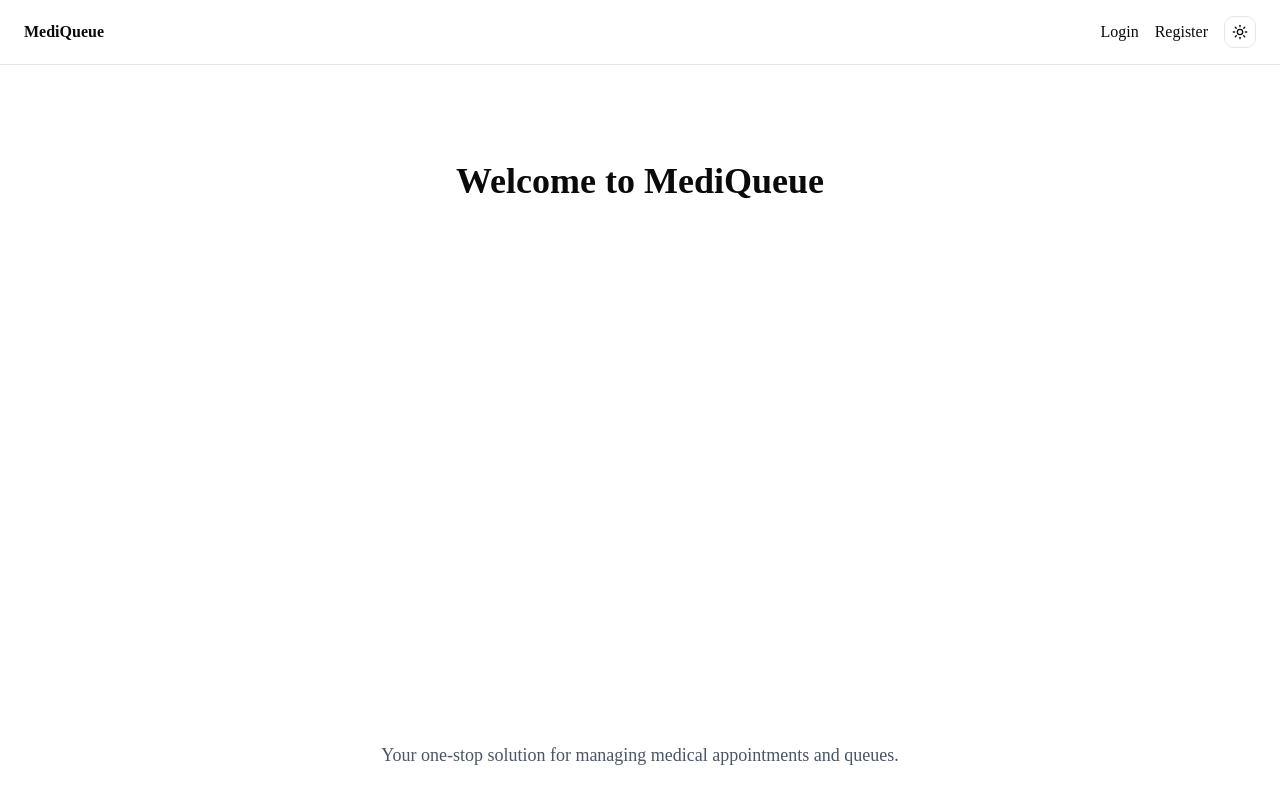
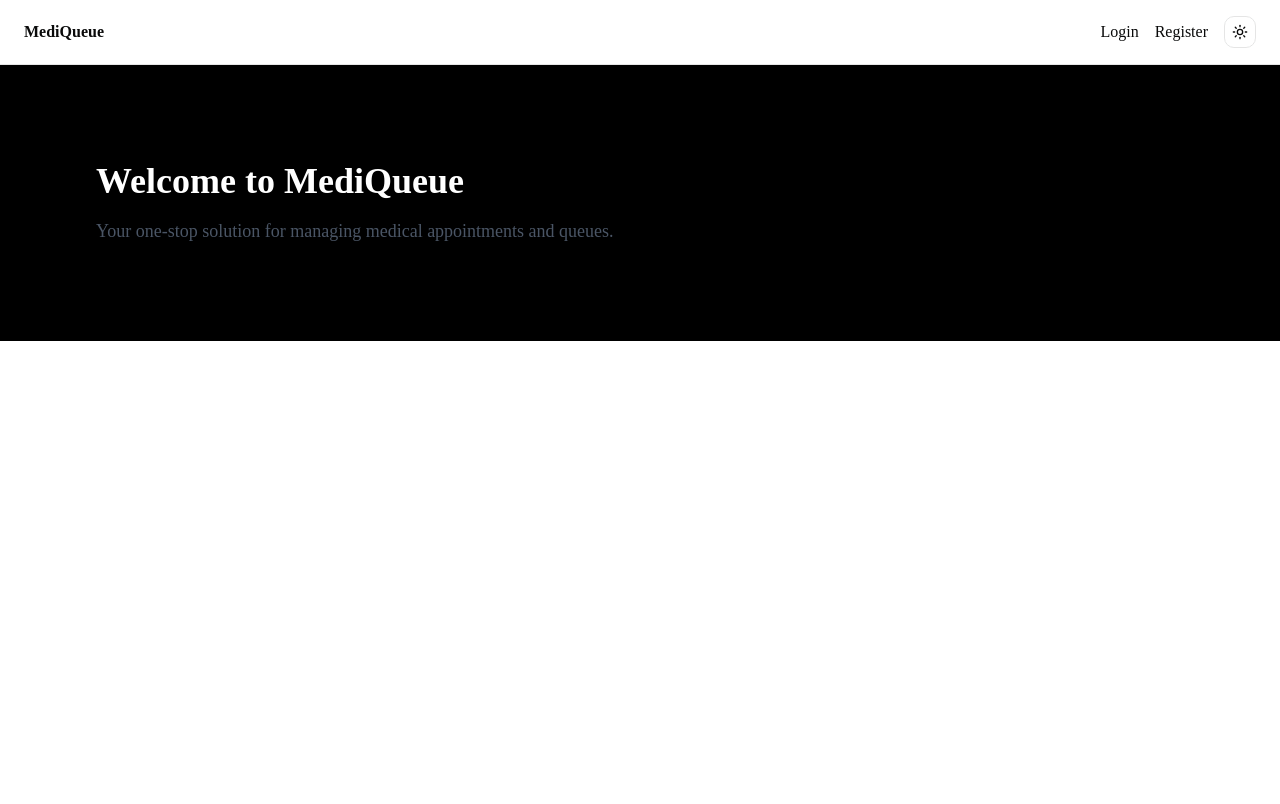
Before and after one commit to MD-Sabbir-Hossain-Alif/mediqueue, a Next.js app: page / in a window 1280 px wide. Shown: the top 804 px of the page. Built offline with nearby package versions, Linux system fonts and the light colour scheme.

Commit message:
fix same bug

```diff
--- a/src/app/(auth)/layout.js
+++ /dev/null
@@ -1,9 +0,0 @@
-import Navbar from '@/components/Home/Navbar';
-export default function LoginLayout({ children }) {
-    return (
-        <div className="container mx-auto">
-            <Navbar />
-            {children}
-        </div>
-    );
-}
--- a/src/app/globals.css
+++ b/src/app/globals.css
@@ -121,9 +121,11 @@
   * {
     @apply border-border outline-ring/50;
   }
+
   body {
     @apply bg-background text-foreground;
   }
+
   html {
     @apply font-sans;
   }
--- a/src/app/layout.js
+++ b/src/app/layout.js
@@ -4,6 +4,7 @@ setServers(["1.1.1.1", "8.8.8.8"]);
 
 import "./globals.css";
 import { ThemeProvider } from "@/components/theme-provider";
+import Navbar from "@/components/Home/Navbar";
 
 export const metadata = {
 	title: " MediQueue - Tutor Booking System",
@@ -14,12 +15,14 @@ export const metadata = {
 export default function RootLayout({ children }) {
 	return (
 		<html lang="en" suppressHydrationWarning>
-			<body className="min-h-full flex flex-col">
+			<body>
 				<ThemeProvider
 					attribute="class"
 					defaultTheme="system"
 					enableSystem
+					className="min-h-full flex flex-col"
 				>
+					<Navbar />
 					{children}
 				</ThemeProvider>
 			</body>
--- a/src/app/page.js
+++ b/src/app/page.js
@@ -1,18 +1,11 @@
-import Navbar from "@/components/Home/Navbar";
-
 
 export default function Home() {
 	return (
-
-		<div className="container mx-auto">
-			<Navbar />
-
-			<main className="flex min-h-screen flex-col items-center justify-between p-24">
-				<h1 className="text-4xl font-bold">Welcome to MediQueue</h1>
-				<p className="mt-4 text-lg text-gray-600">
-					Your one-stop solution for managing medical appointments and queues.
-				</p>
-			</main>
-		</div>
+		<main className="container mx-auto p-24 bg-black">
+			<h1 className="text-4xl font-bold text-white">Welcome to MediQueue</h1>
+			<p className="mt-4 text-lg text-gray-600">
+				Your one-stop solution for managing medical appointments and queues.
+			</p>
+		</main>
 	);
 }
--- a/src/components/Home/Navbar.jsx
+++ b/src/components/Home/Navbar.jsx
@@ -3,10 +3,13 @@ import { ModeToggle } from "../ModeToggle";
 
 const Navbar = () => {
     return (
-        <nav className="sticky top-0 z-40 w-full border-b border-separator bg-background/70 backdrop-blur-lg">
+        <nav className="container mx-auto sticky top-0 z-40 border-b border-separator bg-background/70 backdrop-blur-lg ">
+            <div className="">
                 <header className="flex h-16 items-center justify-between px-6">
                     <div className="flex items-center gap-3">
-                    <p className="font-bold">MediQueue</p>
+                        <Link href="/" className="font-bold">
+                            MediQueue
+                        </Link>
                     </div>
                     <ul className="flex items-center gap-4">
                         <li>
@@ -20,6 +23,7 @@ const Navbar = () => {
                         </li>
                     </ul>
                 </header>
+            </div>
         </nav>
     );
 };
```
Also changed, not shown: src/lib/action.js (added). Lines whose indentation alone changed are shown as unchanged.
